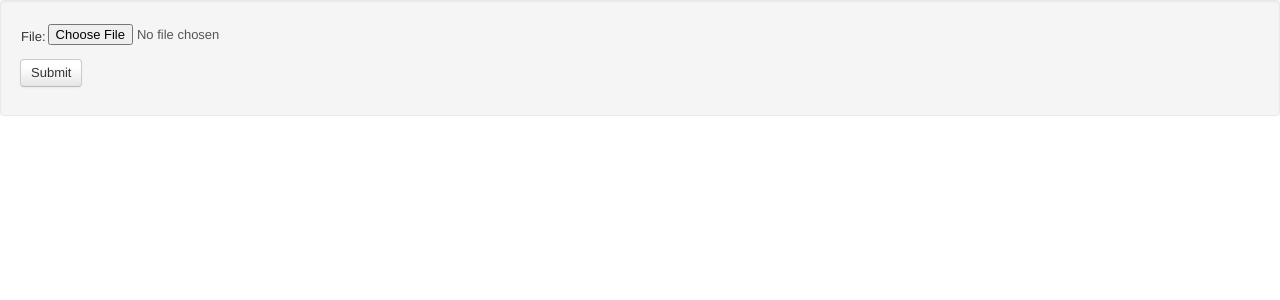
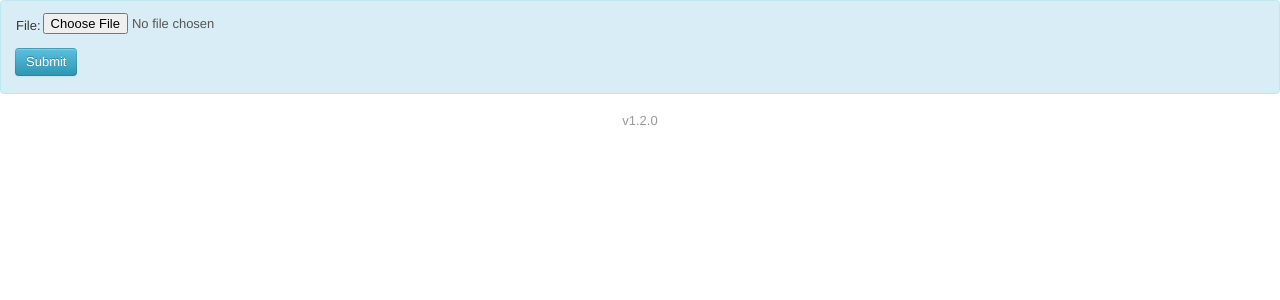
Before and after one commit to getodk/xlsform-online, a Django app: page / in a window 1280 px wide. Shown: the top 300 px of the page. Run offline with Django 3.2, Linux system fonts and the light colour scheme.

Commit message:
Add version number and better styling

```diff
--- a/xlsform_app/templates/upload.html
+++ b/xlsform_app/templates/upload.html
@@ -9,6 +9,9 @@
 	.keepformatting {
 		white-space: pre-wrap;
 		white-space: -moz-pre-wrap;
+	}
+	.version {
+		text-align: center;
 	}
 	</style>
 
@@ -24,12 +27,12 @@ $(document).ready(function() {
 <body>
 
 {% block upload %}
-<form enctype="multipart/form-data" method="post" class="well" id="myForm">
+<form enctype="multipart/form-data" method="post" class="alert alert-info" id="myForm">
    <table>
        {{form.as_table}}
     </table>
    {% csrf_token %}
-    <input type="submit" value="Submit" id="submitBtn" class="btn" />
+    <input type="submit" value="Submit" id="submitBtn" class="btn btn-info" />
 </form>
 {% endblock %}
 
@@ -55,5 +58,6 @@ $(document).ready(function() {
 
 <div id="output">
 </div>
+<div class="version muted">v1.2.0</div>
 </body>
 </html>
```
